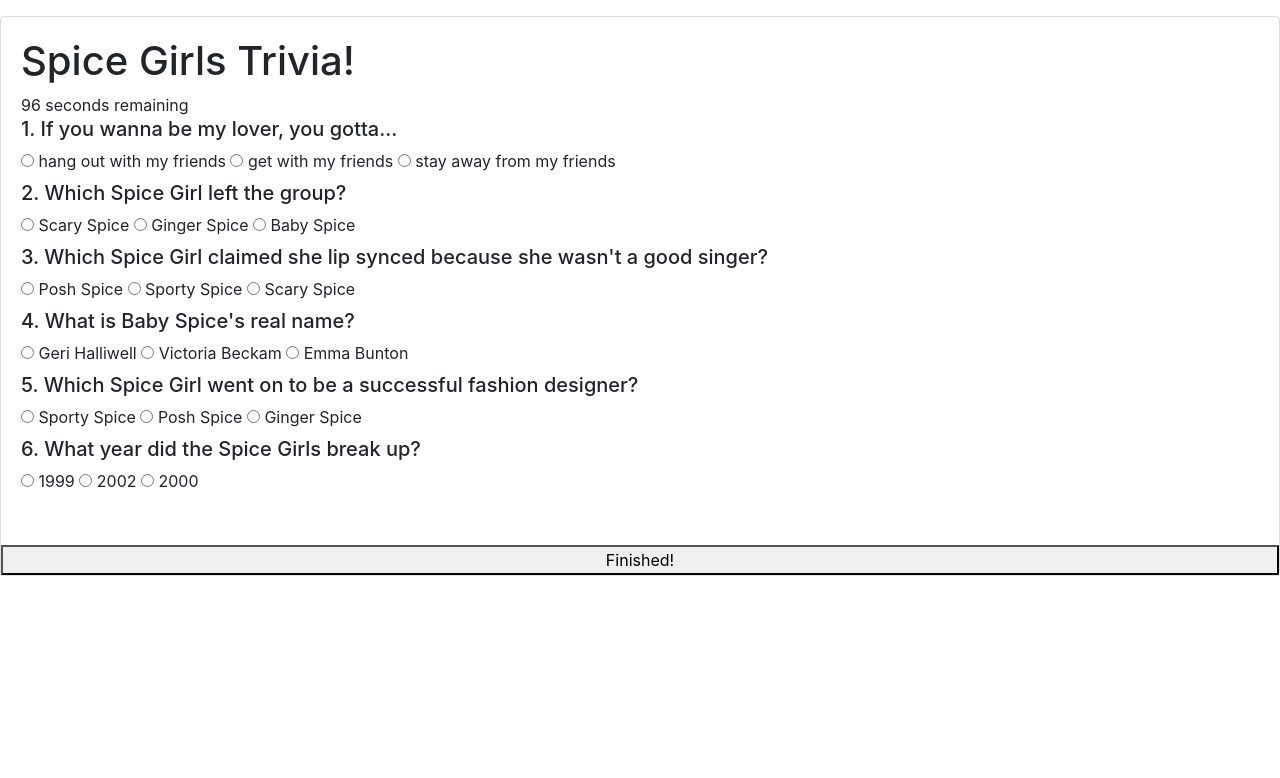
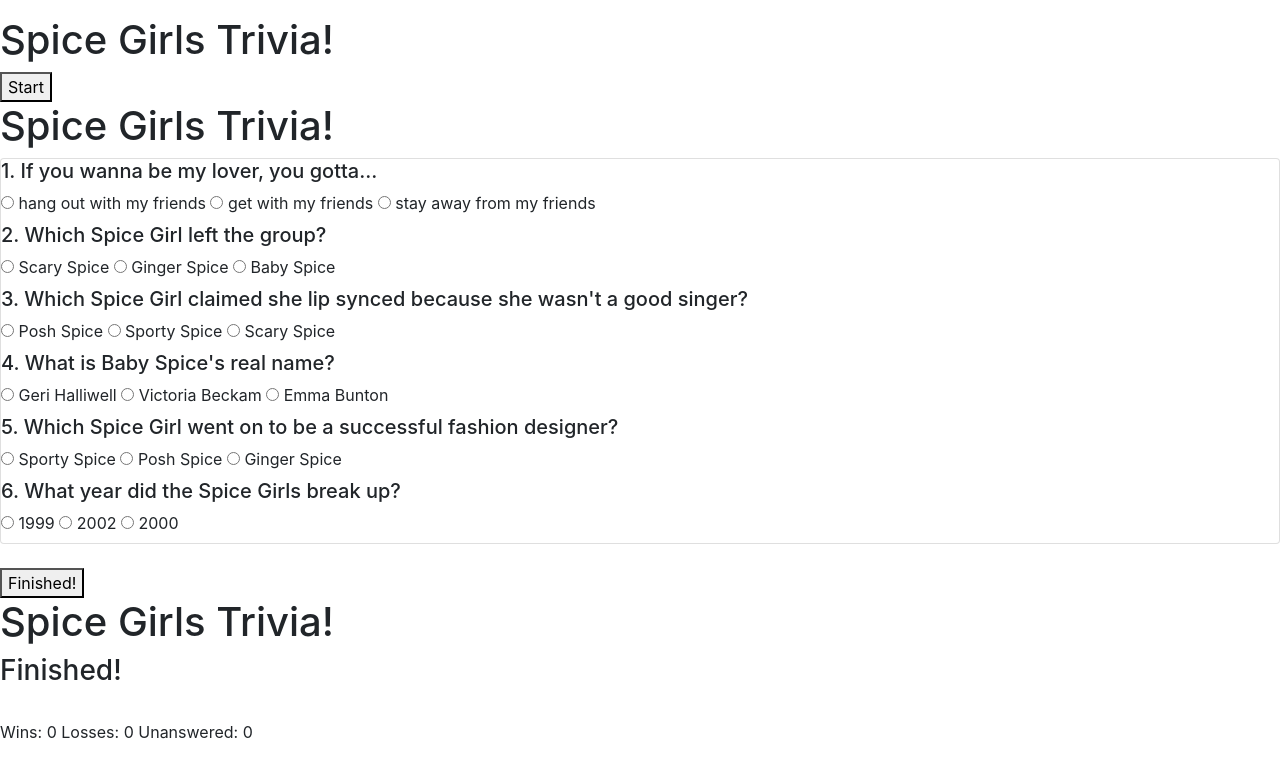
Before and after one commit to anniestew/TriviaGame, a plain HTML site: page index.html in a window 1280 px wide. Drawn offline with nearby package versions, Linux system fonts and the light colour scheme.

Commit message:
index.html

```diff
--- a/assets/javascript/app.js
+++ b/assets/javascript/app.js
@@ -1,5 +1,5 @@
 //TRIVIA GAME
-
+function countdown () {
   var timeLeft = 100;
   var timer = setInterval(function(){
     document.getElementById("countdown").innerHTML = timeLeft + " seconds remaining";
@@ -9,6 +9,27 @@
       document.getElementById("countdown").innerHTML = "Time's Up!"
     }
 }, 1000);
+}
+
+$(document).ready(function(){
+
+	$("trivia-container").hide();
+	$("#finish-container").hide();
+
+
+$("#startButton").on("click", function(){
+
+  // Hide the start Div from the user
+  $("#startGame-container").hide();
+
+
+  // Show the Game Div
+  $("#trivia-container").show();
+
+  // startCountdown();
+  // return;
+
+});
 
 // // Variable to hold the index of current question.
 // // var questionIndex = 0;
--- a/index.html
+++ b/index.html
@@ -14,9 +14,15 @@
         <p id ="unanswered"></p>
     </div>
 
-    <div class="card">
-        <div class="card-body">
-            <h1>Spice Girls Trivia!</h1>
+    <div id = startGame-container>
+			<h1 class = "header">Spice Girls Trivia!</h1>
+
+			<button id = startButton>Start</button>
+		</div>
+
+
+        <div id = trivia-container>
+                <h1 class = "header">Spice Girls Trivia!</h1> <div class="card">
                 <form>
                         <div id="countdown"></div>
                         <div id ="trivia"></div>
@@ -105,6 +111,17 @@
                 </form>
         </div>
     </div>
+    <div id = finish-container>
+			<h1 class = "header">Spice Girls Trivia!</h1>
+
+			<h3 id = "finished">Finished!</h3>
+			<br>
+
+			<h8>Wins: <span id = "wins">0</span></h8>
+			<h8>Losses: <span id = losses>0</span></h8>
+			<h8>Unanswered: <span id = "unanswered">0</span></h8>
+		</div>
+
 
 
 
```
Lines whose indentation alone changed are shown as unchanged.
